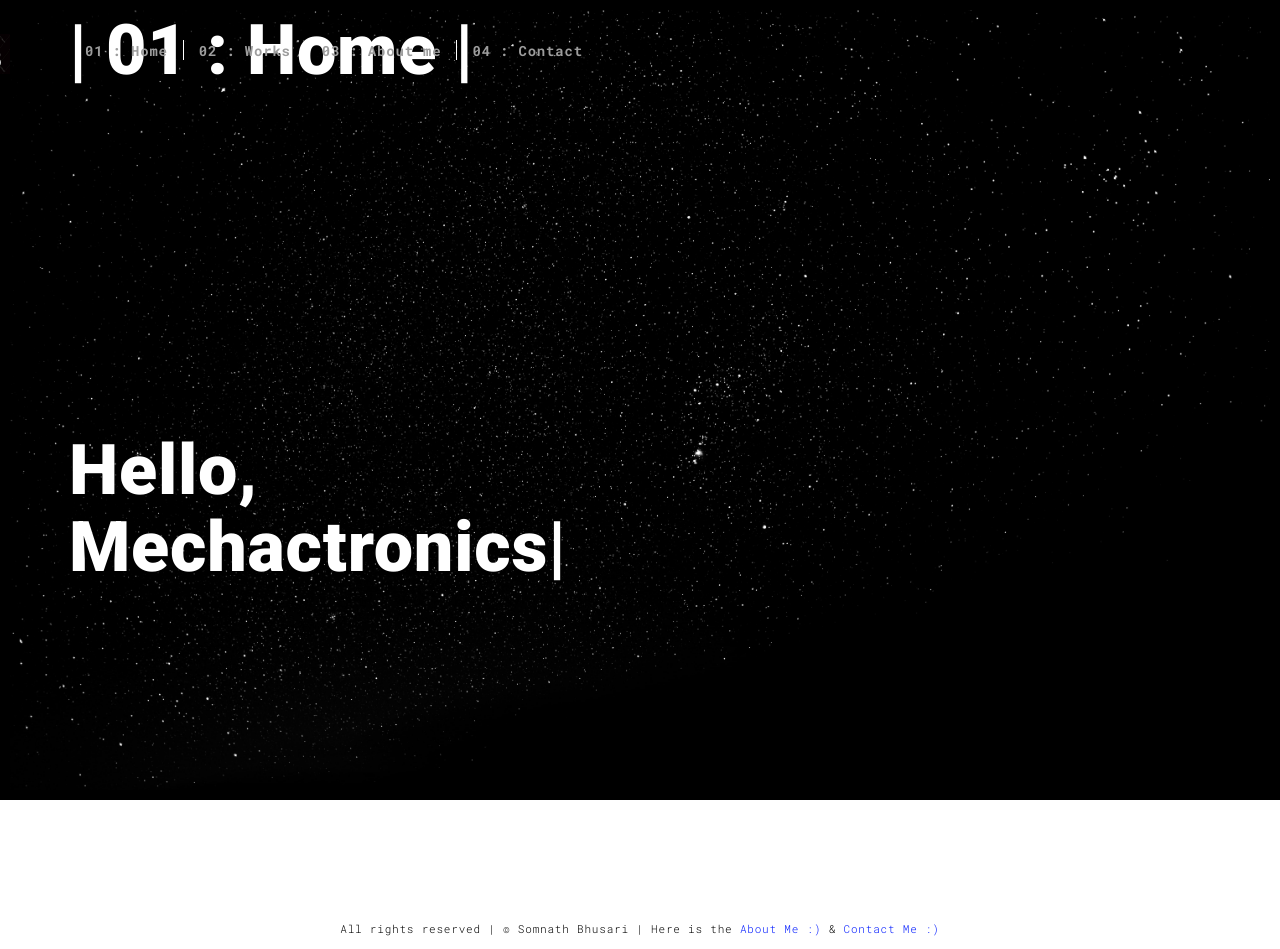
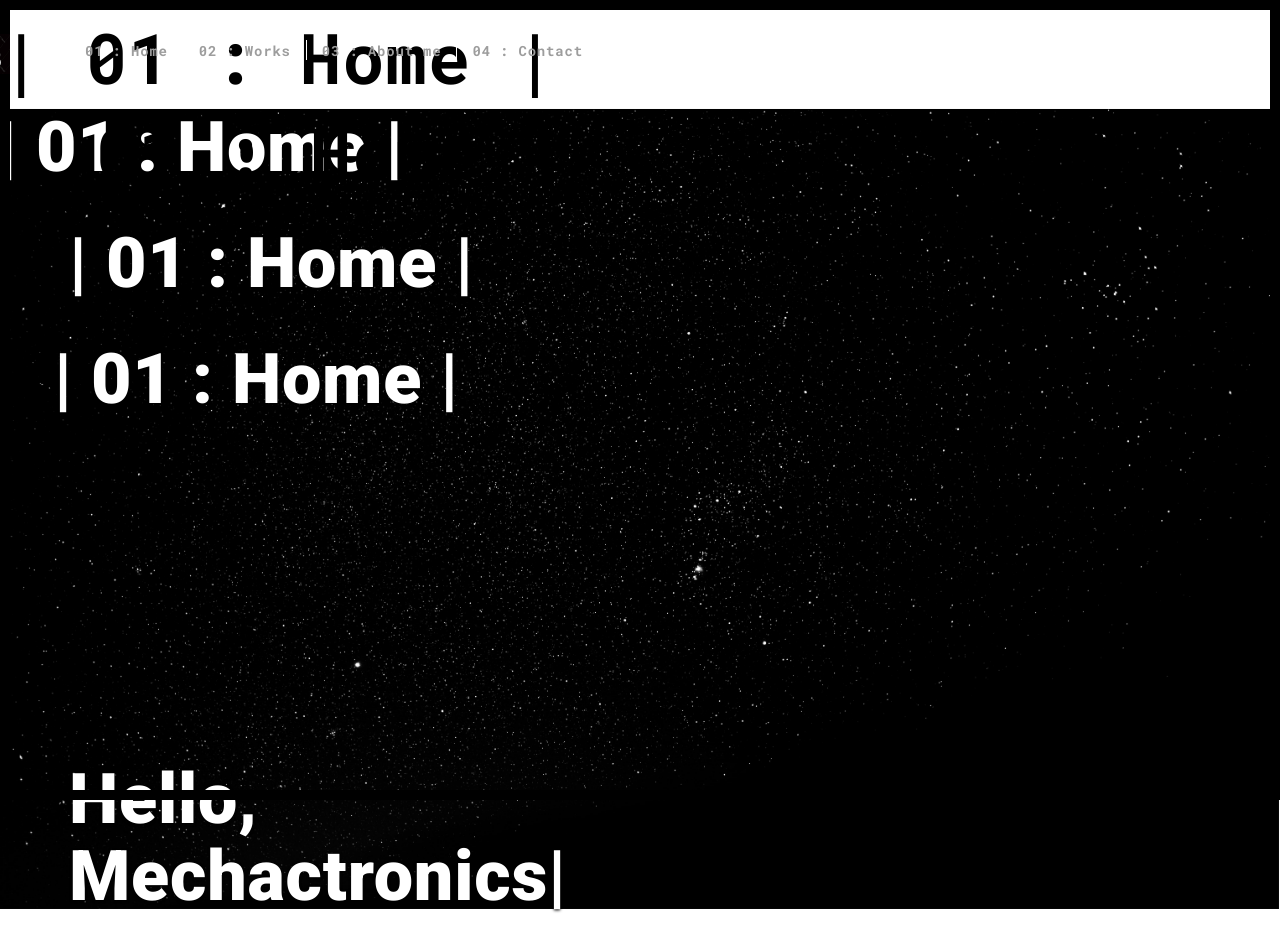
Before and after one commit to somnathbhusari/portfo, a Flask app: page / in a window 1280 px wide. Shown: the top 949 px of the page. Run offline with Flask 2, Linux system fonts and the light colour scheme; some libraries are stand-ins or nearby versions.

Commit message:
HOME changes

```diff
--- a/templates/index.html
+++ b/templates/index.html
@@ -44,16 +44,20 @@
         </ul>
       </div>
     </div>
+    <h1>| 01 : Home |</h1>
   </nav>
+  <h1>| 01 : Home |</h1>
 </header>
 
 <!-- Add your site or app content here -->
 <!-- Here we can add the backgaround if we want. -->
   <div class="hero-full-container background-image-container white-text-container" style="background-image: url('./static/assets/images/bg_black1.jpg'); transform: translate3d(-1.03078px, -7.01895px, 0px);">
+    <h1>| 01 : Home |</h1>
     <div class="container">
+      <h1>| 01 : Home |</h1>
       <div class="row">
+        <h1>| 01 : Home |</h1>
         <div class="col-xs-12">
-          <h1>| 01 : Home |</h1>
           <div class="hero-full-wrapper">
             <div class="text-content">
               <h1>Hello,<br>
```
